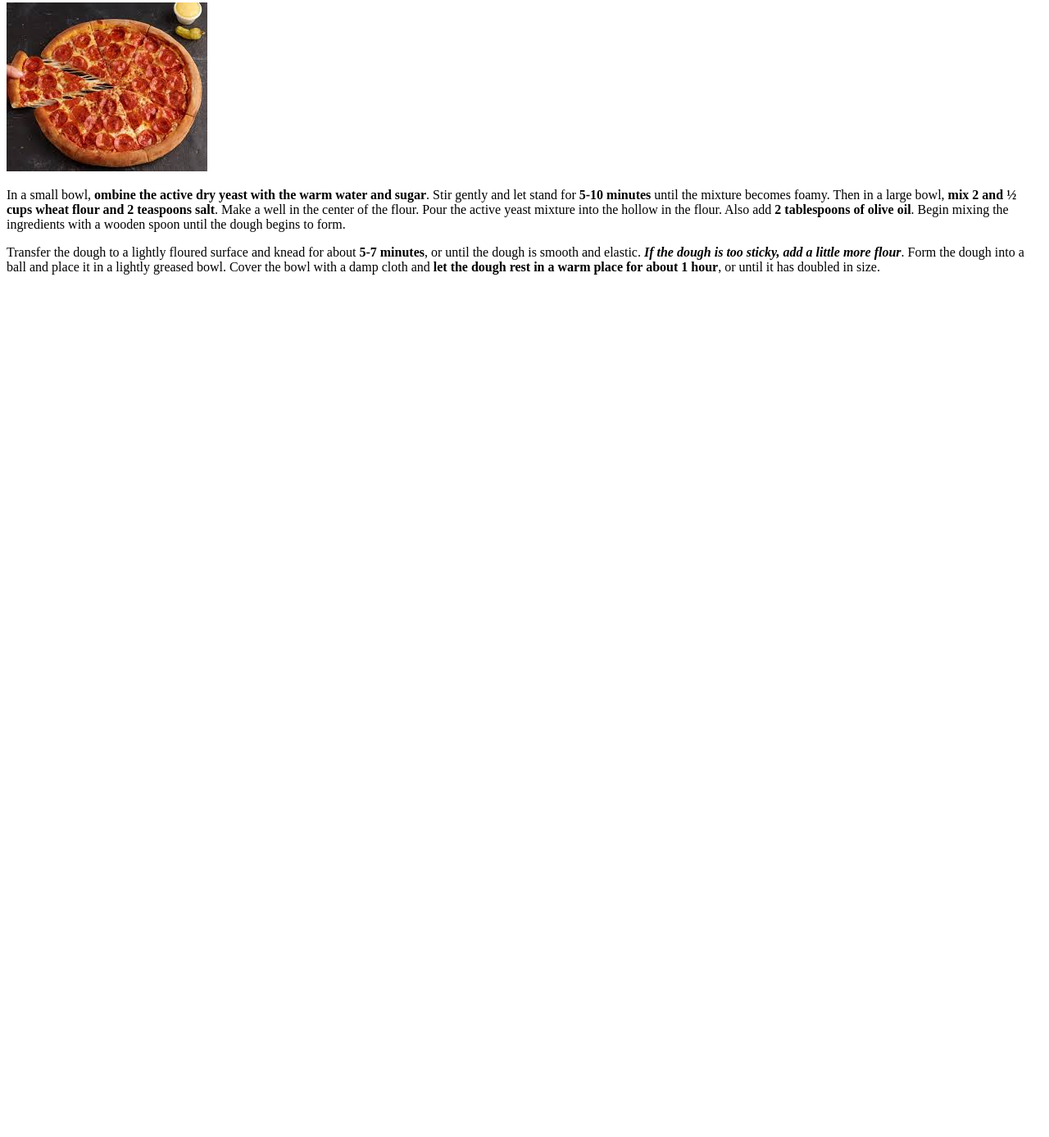
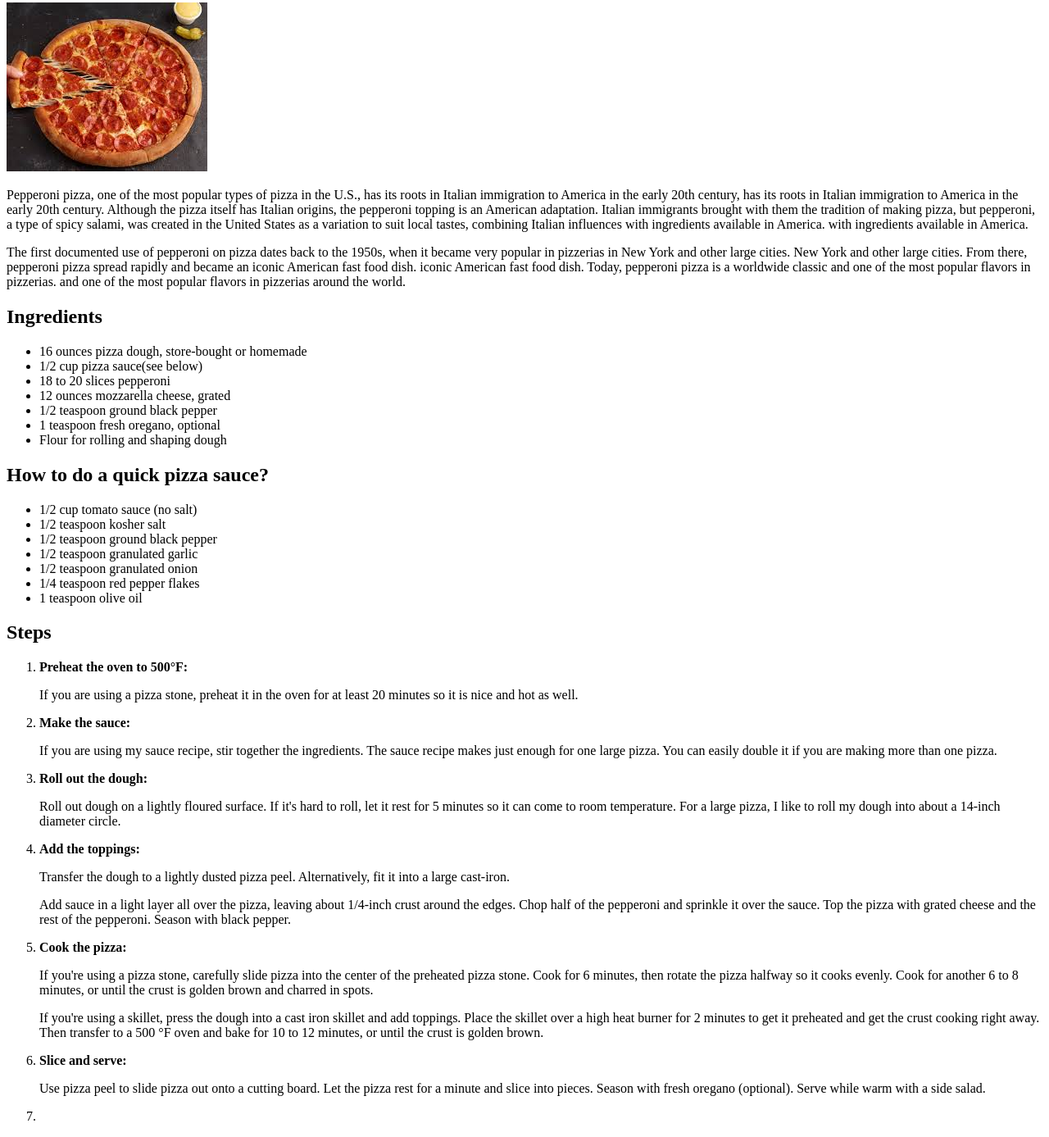
Before and after one commit to mineldev/odin-recipes, a plain HTML site: page recipes/pizza.html in a window 1280 px wide. Shown: the part 103-1490 px from the top of the page at 82% size. Before the commit the page ends 800 px from the top, so only its background shows below. Drawn offline with Linux system fonts and the light colour scheme.

Commit message:
I finished the pizza recipes. For finish it I put somo ul and ol, ul for ingredients al ol for steps

```diff
--- a/recipes/pizza.html
+++ b/recipes/pizza.html
@@ -9,17 +9,74 @@
 <body>
     <h1>Pepperoni Pizza</h1>
     <img src="../recipes-images/descarga.jpeg" alt="">
+
     <p>
-        In a small bowl, <b>ombine the active dry yeast with the warm water and sugar</b>. Stir gently and let stand for
-        <b>5-10 minutes</b> until the mixture becomes foamy. Then in a large bowl, <b>mix 2 and ½ cups wheat flour and 2 teaspoons salt</b>.
-        Make a well in the center of the flour. Pour the active yeast mixture into the hollow in the flour.
-        Also add <b>2 tablespoons of olive oil</b>. Begin mixing the ingredients with a wooden spoon until the dough begins to form.
+        Pepperoni pizza, one of the most popular types of pizza in the U.S., has its roots in Italian immigration to America in the early 20th century,
+        has its roots in Italian immigration to America in the early 20th century.
+        Although the pizza itself has Italian origins, the pepperoni topping is an American adaptation.
+        Italian immigrants brought with them the tradition of making pizza, but pepperoni, a type of spicy salami,
+        was created in the United States as a variation to suit local tastes, combining Italian influences with ingredients available in America.
+        with ingredients available in America.
     </p>
+
     <p>
-        Transfer the dough to a lightly floured surface and knead for about <b>5-7 minutes</b>, or until the dough is smooth and elastic.
-        <b><em>If the dough is too sticky, add a little more flour</em></b>. Form the dough into a ball and place it in a lightly greased bowl.
-        Cover the bowl with a damp cloth and <b>let the dough rest in a warm place for about 1 hour</b>, or until it has doubled in size.
+        The first documented use of pepperoni on pizza dates back to the 1950s, when it became very popular in pizzerias in New York and other large cities.
+        New York and other large cities. From there, pepperoni pizza spread rapidly and became an iconic American fast food dish.
+        iconic American fast food dish. Today, pepperoni pizza is a worldwide classic and one of the most popular flavors in pizzerias.
+        and one of the most popular flavors in pizzerias around the world.
     </p>
-    <h3></h3>
+
+    <h2>Ingredients</h2>
+
+    <ul>
+        <li>16 ounces pizza dough, store-bought or homemade </li>
+        <li>1/2 cup pizza sauce(see below)</li>
+        <li>18 to 20 slices pepperoni</li>
+        <li>12 ounces mozzarella cheese, grated</li>
+        <li>1/2 teaspoon ground black pepper</li>
+        <li>1 teaspoon fresh oregano, optional</li>
+        <li>Flour for rolling and shaping dough</li>
+    </ul>
+        <h2>How to do a quick pizza sauce?</h2>
+    <ul>
+        <li>1/2 cup tomato sauce (no salt)</li>
+        <li>1/2 teaspoon kosher salt</li>
+        <li>1/2 teaspoon ground black pepper</li>
+        <li>1/2 teaspoon granulated garlic</li>
+        <li>1/2 teaspoon granulated onion</li>
+        <li>1/4 teaspoon red pepper flakes</li>
+        <li>1 teaspoon olive oil</li>
+    </ul>
+
+    <h2>Steps</h2>
+    <ol>
+    <li><b>Preheat the oven to 500°F:</b></li>
+    <p>If you are using a pizza stone, preheat it in the oven
+    for at least 20 minutes so it is nice and hot as well.</p>
+    <li><b>Make the sauce:</b></li>
+    <p>If you are using my sauce recipe, stir together the ingredients.
+    The sauce recipe makes just enough for one large pizza.
+    You can easily double it if you are making more than one pizza.</p>
+    <li><b>Roll out the dough:</b></li>
+    <p>Roll out dough on a lightly floured surface. If it's hard to roll,
+    let it rest for 5 minutes so it can come to room temperature.
+    For a large pizza, I like to roll my dough into about a 14-inch diameter circle.</p>
+    <li><b>Add the toppings:</b></li>
+    <p>Transfer the dough to a lightly dusted pizza peel. Alternatively, fit it into a large cast-iron.</p>
+    <p>Add sauce in a light layer all over the pizza, leaving about 1/4-inch crust around the edges.
+    Chop half of the pepperoni and sprinkle it over the sauce. Top the pizza with grated cheese and
+    the rest of the pepperoni. Season with black pepper.</p>
+    <li><b>Cook the pizza:</b></li>
+    <p>If you're using a pizza stone, carefully slide pizza into the center of the preheated pizza stone.
+    Cook for 6 minutes, then rotate the pizza halfway so it cooks evenly. Cook for another 6 to 8 minutes,
+    or until the crust is golden brown and charred in spots.</p>
+    <p>If you're using a skillet, press the dough into a cast iron skillet and add toppings.
+    Place the skillet over a high heat burner for 2 minutes to get it preheated and get the crust cooking right away.
+    Then transfer to a 500 °F oven and bake for 10 to 12 minutes, or until the crust is golden brown.</p>
+    <li><b>Slice and serve:</b></li>
+    <p>Use pizza peel to slide pizza out onto a cutting board. Let the pizza rest for a minute and slice into pieces.
+    Season with fresh oregano (optional). Serve while warm with a side salad.</p>
+    <li><b></b></li>
+    </ol>
 </body>
 </html>
```
